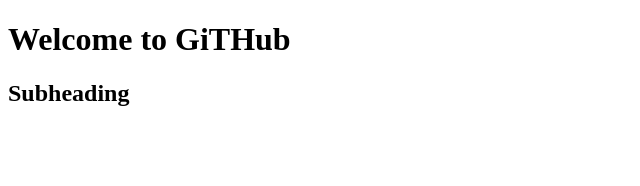
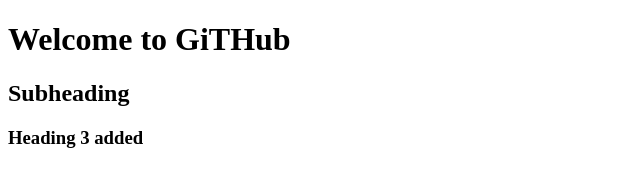
Before and after one commit to sanjithdas/gitexample, a plain HTML site: page index.html in a window 1280 px wide. Shown: the whole page, without its empty margins (0-640 px from the left). Drawn offline with Linux system fonts and the light colour scheme.

Commit message:
1101: sunheading 3 added

```diff
--- a/index.html
+++ b/index.html
@@ -8,9 +8,14 @@
 <body>
     <h1>Welcome to GiTHub</h1>
     <h2> Subheading </h2>
+    <h3>Heading 3 added</h3>
 </body>
 </html>
 
+
 <!-- git reset --soft <commitID>
 git reset --mixed <commitid>
-git reset --hard <commitid> -->
+git reset --hard <commitid>
+    1101,
+    git stash
+    -->
```
